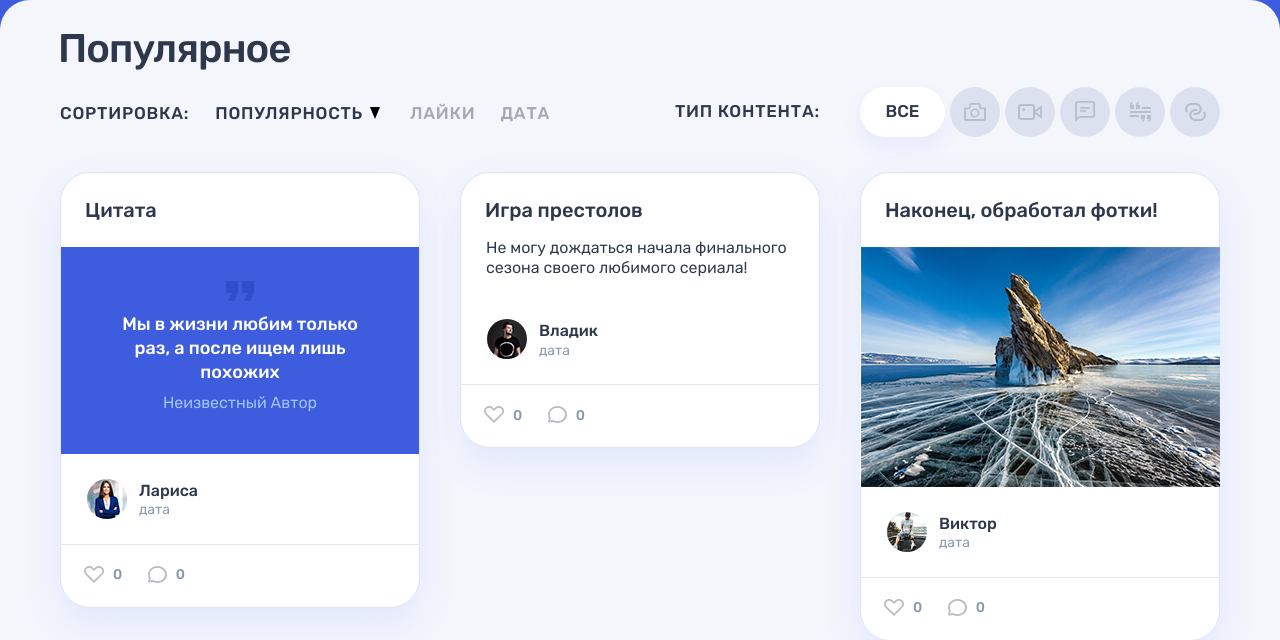
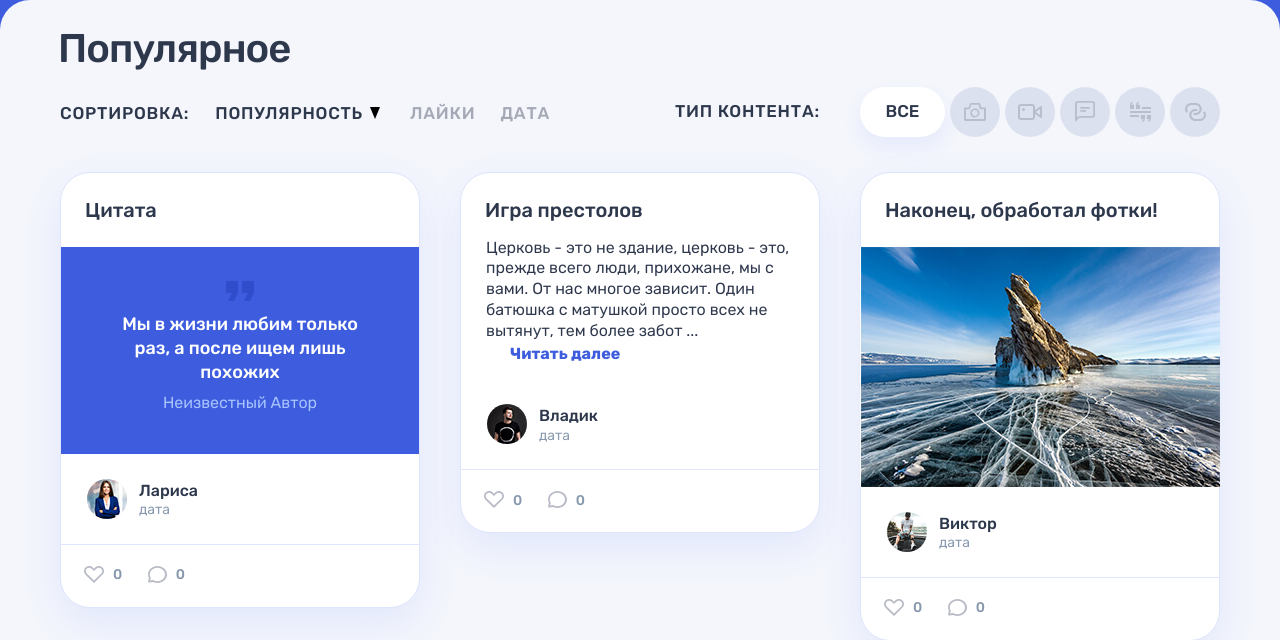
Before and after one commit to htmlacademy-php/801363-readme-12, a PHP site: page / in a window 1280 px wide. Shown: the part 71-711 px from the top of the page. Run offline with PHP 8.4, Linux system fonts and the light colour scheme.

Commit message:
Добавил файл functions.php и в нём создал функцию -crop- для обрезки большого текста

```diff
--- /dev/null
+++ b/functions.php
@@ -0,0 +1,19 @@
+<?php
+function crop($text, $count=300) {
+    $count = (int)$count;
+    if(strlen($text) <= $count) {
+        return $text;
+    } else {
+        $array = explode(' ', $text);
+        $res = '';
+        foreach($array as $itm) {
+            if(strlen($res) + (strlen($itm)+1) >= $count) {
+                break;
+            } else {
+                $res .= $itm.' ';
+            }
+        }
+        $res .= '...'.'<a class="post-text__more-link" href="#">Читать далее</a>';
+       return $res;
+    }
+}
--- a/index.php
+++ b/index.php
@@ -1,4 +1,5 @@
 <?php
+include_once ('./functions.php');
 $is_auth = rand(0, 1);
 
 $user_name = 'Robin'; // укажите здесь ваше имя
@@ -9,6 +10,20 @@
 $array[] = ['title'=>'Моя мечта', 'type'=>'post-photo', 'description'=>'coast-medium.jpg', 'login'=>'Лариса', 'avatar'=>'userpic-larisa-small.jpg'];
 $array[] = ['title'=>'Лучшие курсы', 'type'=>'post-link', 'description'=>'www.htmlacademy.ru', 'login'=>'Владик', 'avatar'=>'userpic.jpg'];
 
+
+$array[1]['description'] = crop('Церковь - это не здание, церковь - это, прежде всего люди, прихожане, мы с вами. От нас многое зависит. Один батюшка с матушкой просто всех не вытянут, тем более забот у них - “выше крыши” всегда. Это и воскресная школа и приход, и организация молодёжи (та же “Гармония”).
+
+Что я хотел бы сказать: нужно нам (прихожанам), как-то собраться всем и поговорить. Мы же община, нас объединил сам Господь под сводами нашей церкви. Почему бы не развить эту тему дальше?
+
+Что если мы начнём друг-другу помогать? С самых простых вещей. 100% у нас на приходе есть люди, которые что то умеют делать лучше остальных, например: штукатурить или вязать варежки или у кого-то есть грузовая машина, что бы что то куда-то отвезти… Почему бы не разузнать это и не обращаться именно к этим людям? За услуги конечно нужно платить, но так - мы будем платить “денюжку” своим же. Да и, мне кажется, что в этом случае мы хотя бы будем знать к какому человеку мы обращаемся.
+
+Давно пора понять, что мы не просто так собрались. Помогать друг-другу, не это ли одна из заповедей?.. Нам нужно своими действиями показывать, что мы вместе, что мы не просто пришли, постояли, (хорошо, если помолились :) ) и разошлись в ночи…
+
+У нас (прихожан) появится действительно серьёзная, добрая сила, которая будет помогать другим не просто потому что на вопрос:
+Ты Православный?
+Мы будем отвечать что то типа:
+Конечно… Я каждое воскресенье в церковь хожу...
+Но и еще что-то. Что то осязаемое, что можно будет поставить в пример тем же нашим детям. Ведь вера в Бога подразумевает именно помощь ближнему. После прочтения этой статьи, напишите Ваше отношение к такой идее или, возможно, у Вас появятся какие-то свои предложения?.. Будем рады их обсудить и самое главное - воплотить в жизнь.');
 ?>
 <!DOCTYPE html>
 <html lang="ru">
```
